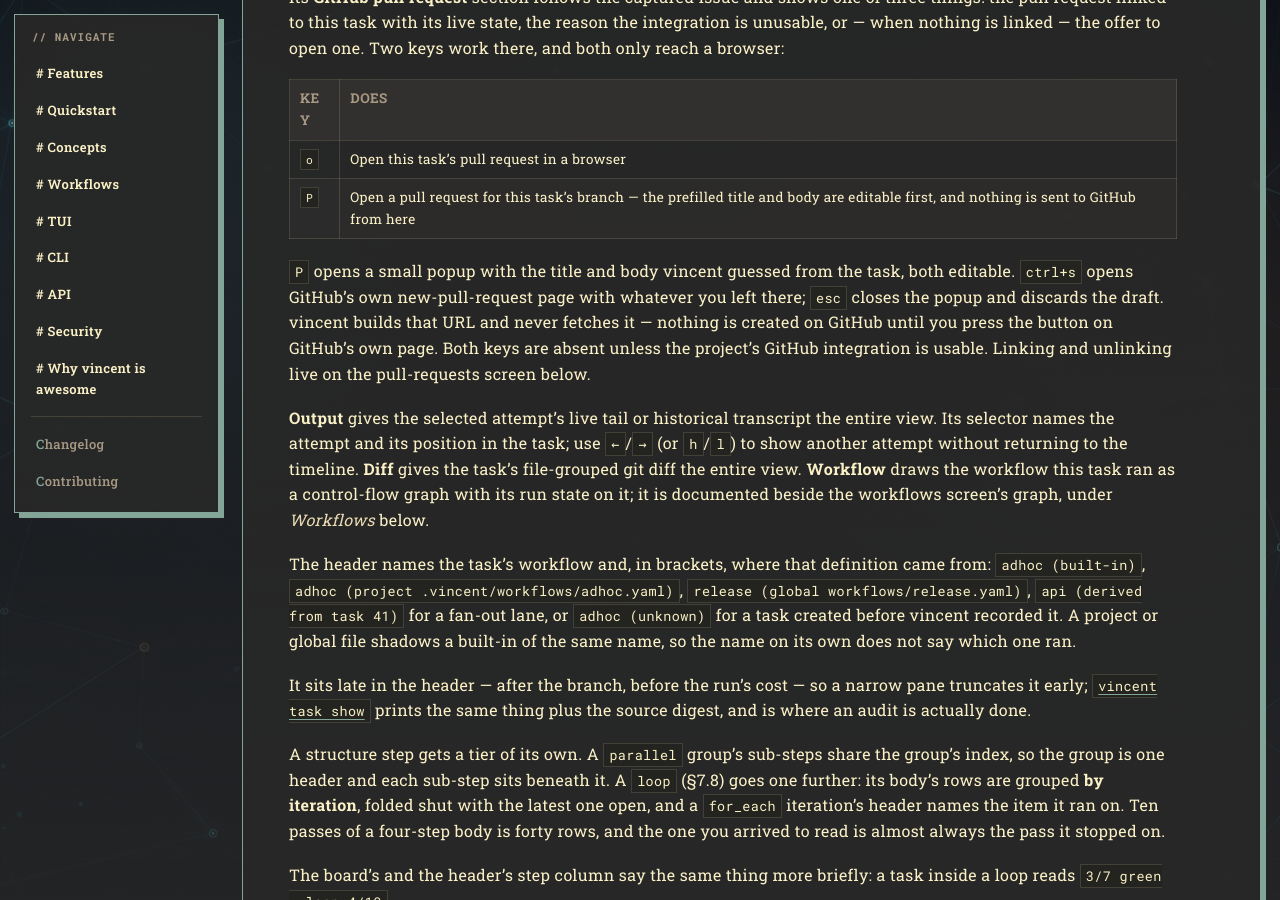
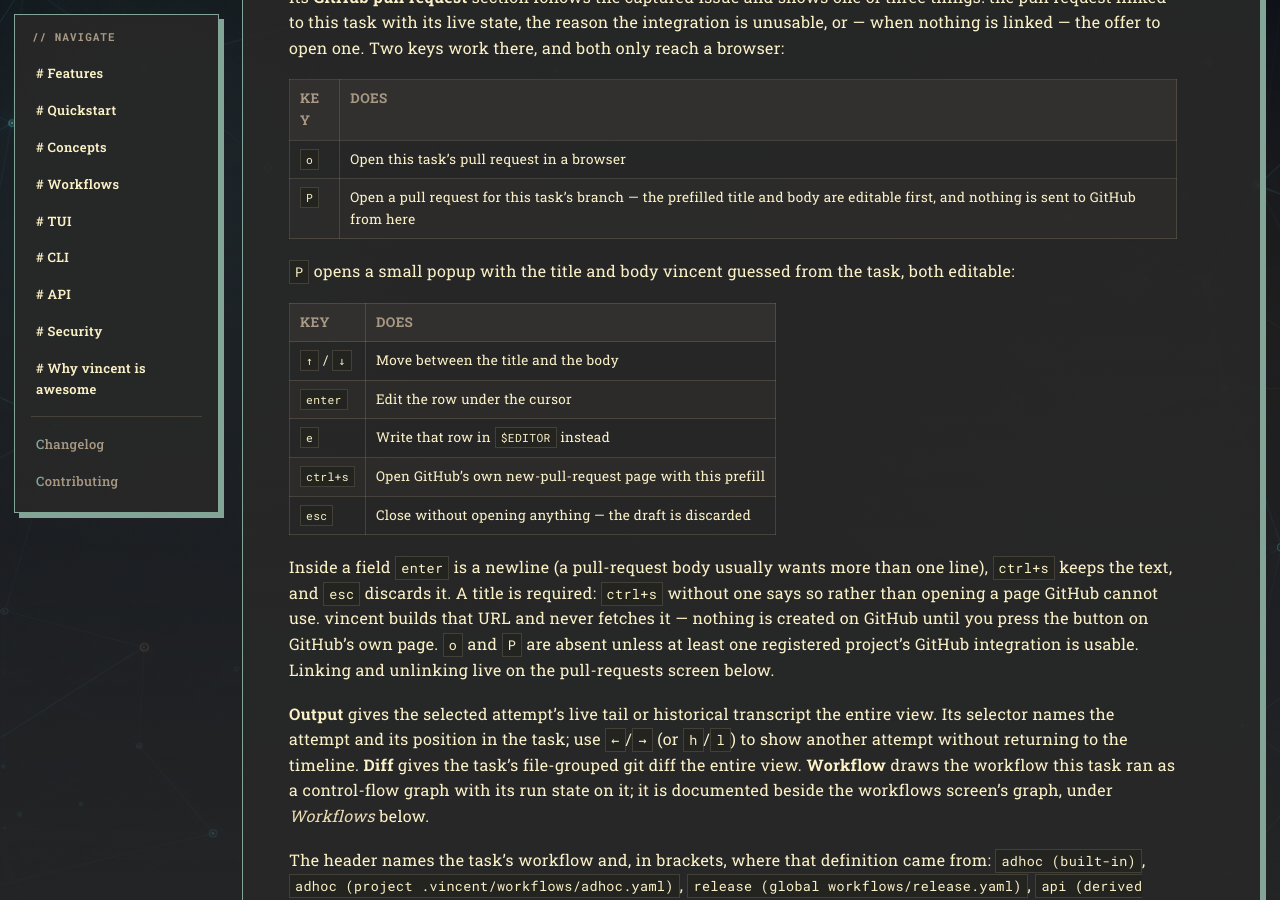
Before and after one commit to lezli01/vincent, a Jekyll site: the page built from docs/guides/tui.md, in a window 1280 px wide and 900 px high, scrolled down 6707 px. Built offline with Jekyll 4.4.1, drawn with Linux system fonts in a browser that asks for light colours; our own code applies the rules of GitHub Pages for plain Markdown files; some of the changed text lies outside the part shown.

Commit message:
docs: name the compare-PR popup's keys and the new screen
The audit of the pull-requests view found four claims that the change made
untrue or incomplete:

- the compare-PR popup's `enter` and `e` are registered bindings and so appear
  in the `?` overlay and the footer, but the TUI guide named only `ctrl+s` and
  `esc`. It now carries the popup's key table in the shape the repair and
  follow-up popups already use, plus the required title.
- the guide said `o` and `P` are absent "unless the project's GitHub
  integration is usable". `root.githubAvailable()` is global: the gate is at
  least one *registered* project, not the task's own.
- the takeover count. There are five, so the palette section and the docs
  index row no longer say four, and M3's S1 sweep says why a walker there
  still sees only four (that seed's repos have no github.com origin, so the
  nav row is withheld).
- `docs/features.md` is the product surface and did not have the screen: a
  bullet in the TUI list, and the paragraph on linking now says where a human
  link or unlink is actually made.

```diff
--- a/docs/guides/tui.md
+++ b/docs/guides/tui.md
@@ -249,12 +249,23 @@ open one. Two keys work there, and both only reach a browser:
 | `P` | Open a pull request for this task's branch — the prefilled title and body are editable first, and nothing is sent to GitHub from here |
 
 `P` opens a small popup with the title and body vincent guessed from the task,
-both editable. `ctrl+s` opens GitHub's own new-pull-request page with whatever
-you left there; `esc` closes the popup and discards the draft. vincent builds
-that URL and never fetches it — nothing is created on GitHub until you press
-the button on GitHub's own page. Both keys are absent unless the project's
-GitHub integration is usable. Linking and unlinking live on the pull-requests
-screen below.
+both editable:
+
+| Key | Does |
+|---|---|
+| `↑` / `↓` | Move between the title and the body |
+| `enter` | Edit the row under the cursor |
+| `e` | Write that row in `$EDITOR` instead |
+| `ctrl+s` | Open GitHub's own new-pull-request page with this prefill |
+| `esc` | Close without opening anything — the draft is discarded |
+
+Inside a field `enter` is a newline (a pull-request body usually wants more than
+one line), `ctrl+s` keeps the text, and `esc` discards it. A title is required:
+`ctrl+s` without one says so rather than opening a page GitHub cannot use.
+vincent builds that URL and never fetches it — nothing is created on GitHub
+until you press the button on GitHub's own page. `o` and `P` are absent unless
+at least one registered project's GitHub integration is usable. Linking and
+unlinking live on the pull-requests screen below.
 
 **Output** gives the selected attempt's live tail or historical transcript the
 entire view. Its selector names the attempt and its position in the task; use
@@ -821,8 +832,7 @@ reading.
 to every screen, and every task action the daemon currently offers. Type to
 filter, `enter` to run, `esc` to close.
 
-The palette exists so the four takeover screens do not need memorized number
-keys. If you cannot remember a binding, `:` and `?` are the two keys worth
+The palette exists so the takeover screens do not need memorized number keys. If you cannot remember a binding, `:` and `?` are the two keys worth
 knowing.
 
 ## Every key
```
Also changed, not shown: docs/README.md (+1 -1 lines), docs/features.md (+13 -6 lines), docs/gates/m3-gate.md (+1 -1 lines).
